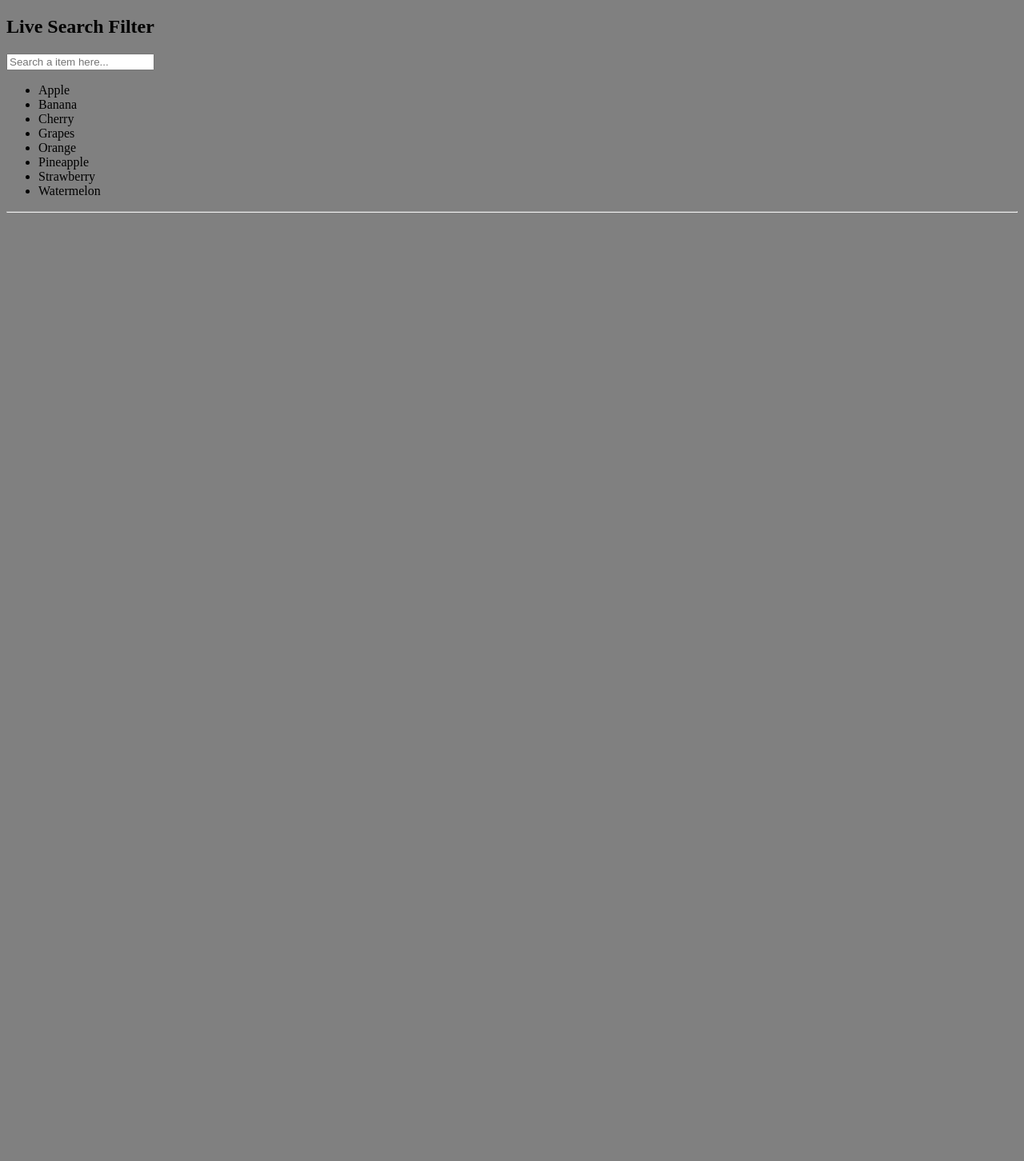
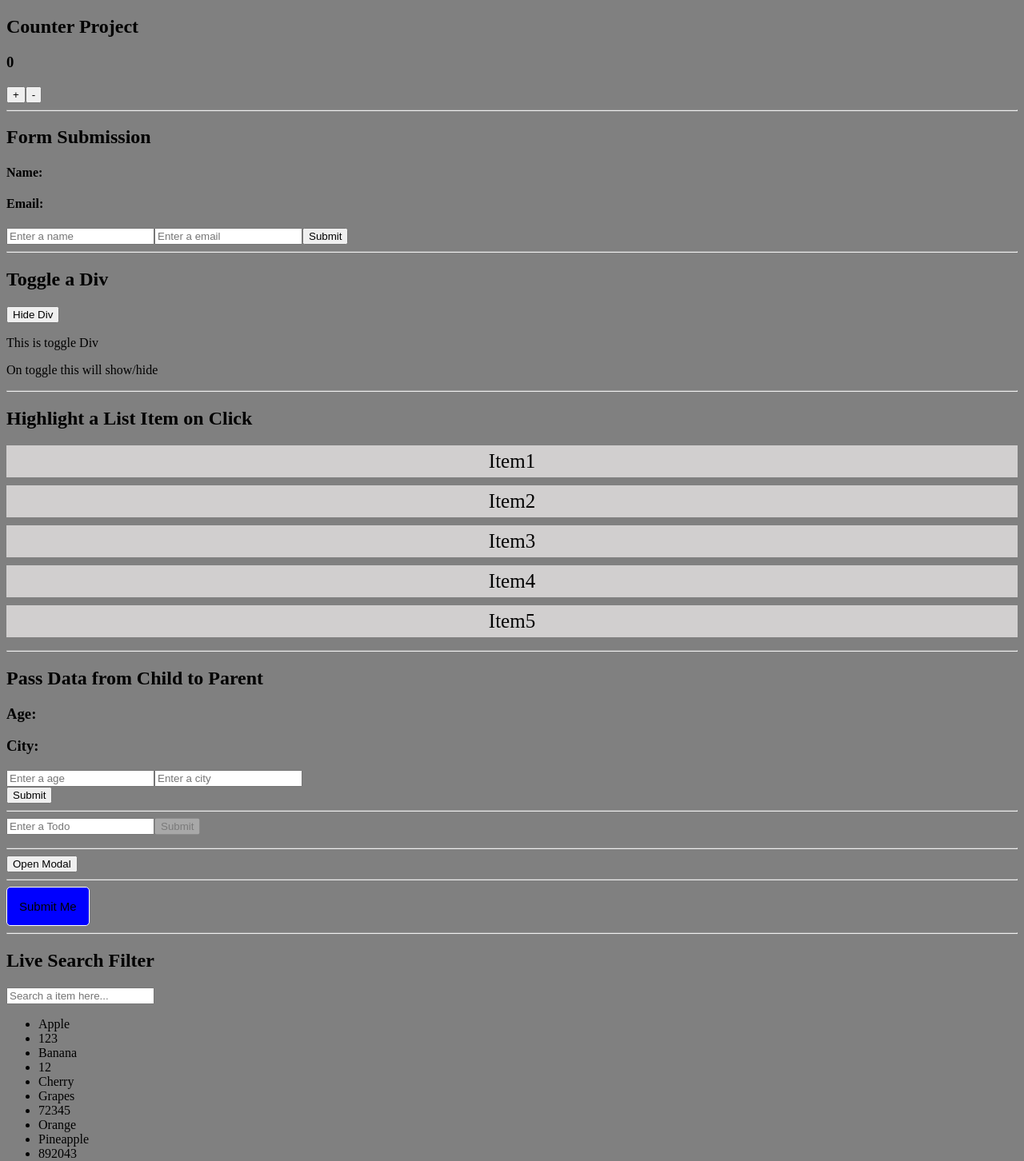
Before and after one commit to Anusuya-SK/React-Projects, a React (Create React App) app in the folder react_code_snippets/: page / in a window 1280 px wide. Shown: the top 1452 px of the page at 80% size. Before the commit the page ends 800 px from the top, so only its background shows below. Built offline with nearby package versions, Linux system fonts and the light colour scheme.

Commit message:
Live Search with numbers

```diff
--- a/react_code_snippets/src/App.js
+++ b/react_code_snippets/src/App.js
@@ -16,14 +16,14 @@ function App() {
   }
   return (
     <div>
-      {/* <Counter />
+      <Counter />
       <FormSubmission />
       <ToggleDiv />
       <HighligtListItem />
       <Parent1 />
       <Todo />
       <ModalParent />
-      <Button label="Submit Me" style={{color: "#000"}} action={showAlert} /> */}
+      <Button label="Submit Me" style={{color: "#000"}} action={showAlert} />
       <SearchFilter />
     </div>
   );
--- a/react_code_snippets/src/components/SearchFilter.js
+++ b/react_code_snippets/src/components/SearchFilter.js
@@ -1,13 +1,16 @@
 import React, { useState } from 'react';
 
-const data = ['Apple', 'Banana', 'Cherry', 'Grapes', 'Orange', 'Pineapple', 'Strawberry', 'Watermelon'];
+const data = ['Apple', 123, 'Banana', 12, 'Cherry', 'Grapes', 72345, 'Orange', 'Pineapple', 892043, 'Strawberry', 'Watermelon'];
 
 function SearchFilter() {
     const[query, setQuery] = useState("");
 
     // Filter items based on query (case-insensitive)
     const filteredlist = data.filter(item =>
-        item.toLowerCase().includes(query.toLowerCase())
+        //Only strings in the array
+        //item.toLowerCase().includes(query.toLowerCase())
+        //If strings and numbers in the array
+        item.toString().toLowerCase().includes(query.toLowerCase())
     );
 
   return (
```
